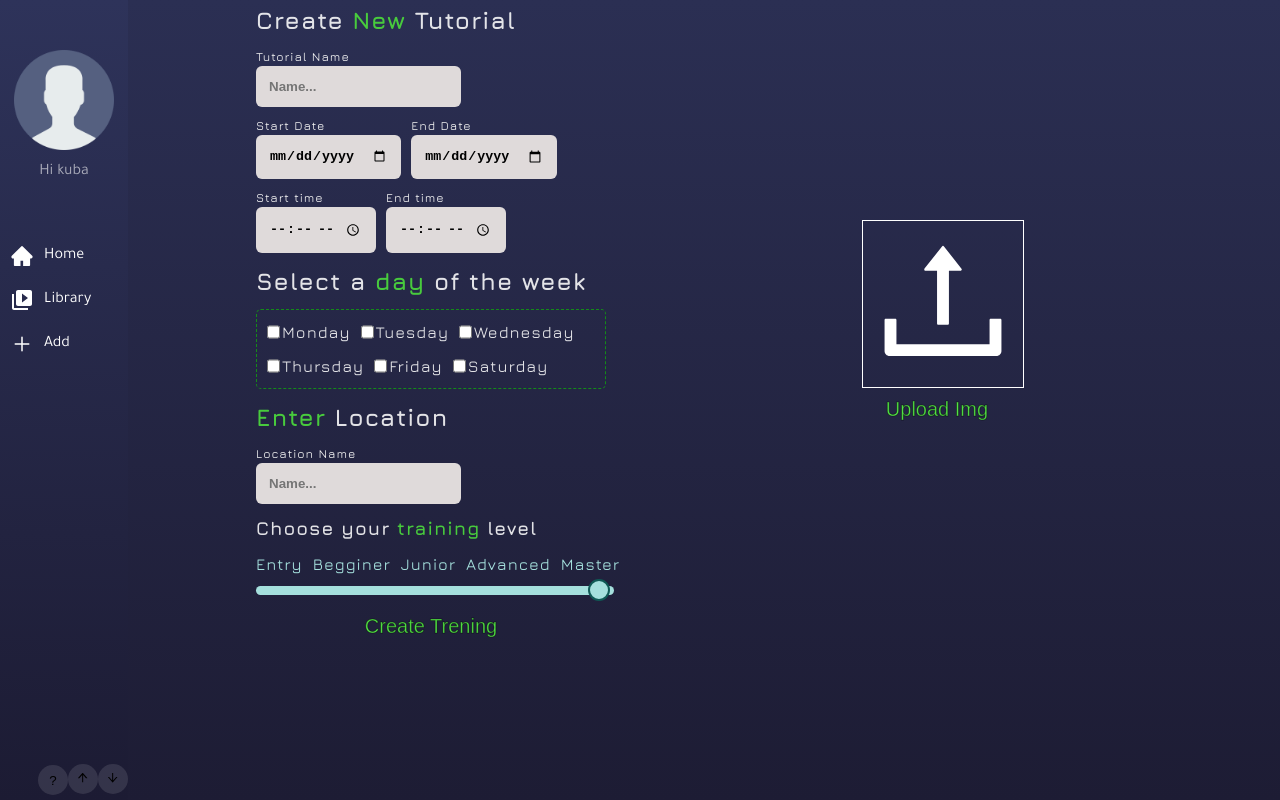
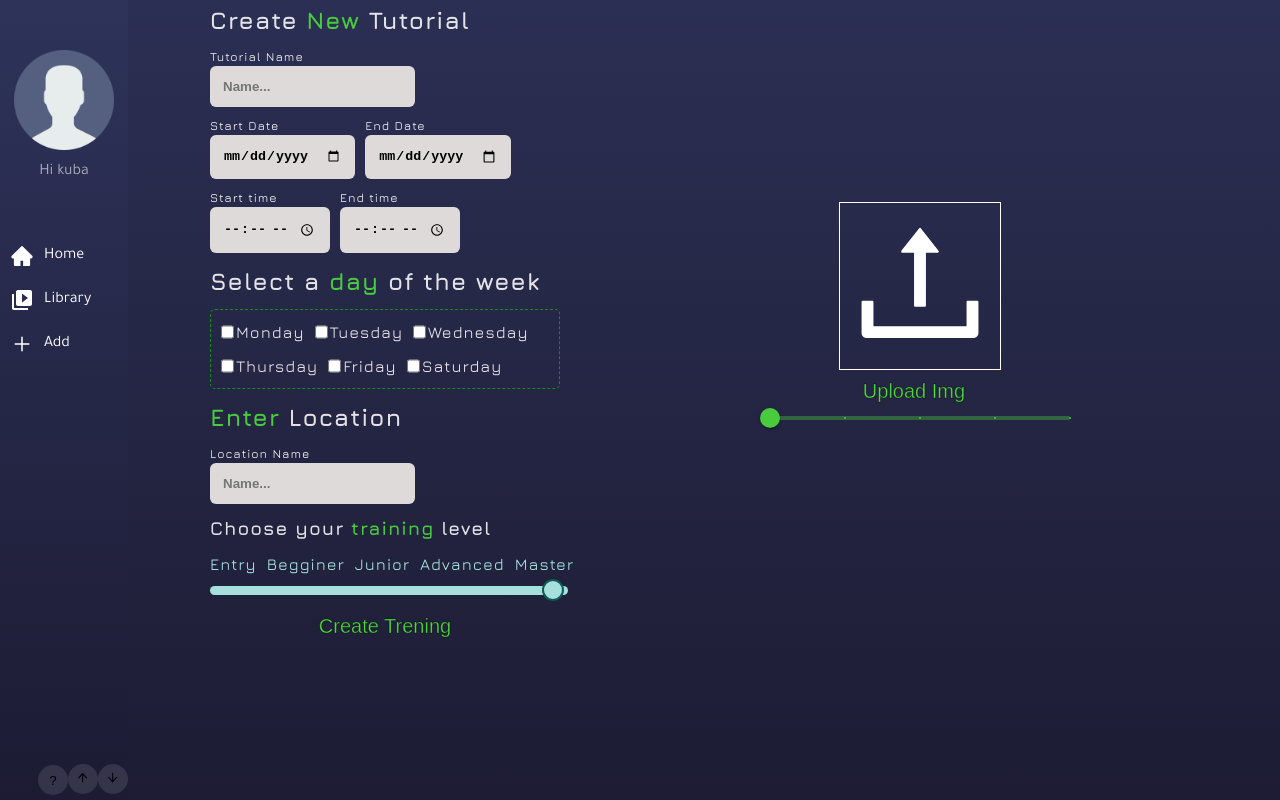
Before and after one commit to JackTheFullDev/tutorialApp, a React (Vite) app: page /add in a window 1280 px wide. Built offline with nearby package versions, Linux system fonts and the light colour scheme.

Commit message:
material-ui-inputRange-working

```diff
--- a/src/components/Add.css
+++ b/src/components/Add.css
@@ -162,9 +162,27 @@ input[type=range]::-moz-range-thumb {
     border-radius: 50%;
     border:2px solid #105955;
 }
+.css-14pt78w-MuiSlider-rail
+{
+background-color: #A5E0DD!important;
+opacity: 1!important;
+padding: 3px;
+}
+.css-1gv0vcd-MuiSlider-track
+{
+    color: #105955!important;
 
+    padding: 2px;
+}
+.css-frv3qg-MuiSlider-thumb
+{
+    background: #A5E0DD !important;
+}
 
-
+.css-6cwnna-MuiSlider-mark
+{
+ opacity: 1!important;
+}
 @media only screen  and (max-width:540px) {
     .add-section
     {
--- a/src/components/Add.jsx
+++ b/src/components/Add.jsx
@@ -1,8 +1,14 @@
 import { MdWidthFull } from "react-icons/md";
 import "./Add.css";
+import Box from "@mui/material/Box";
+import Slider from "@mui/material/Slider";
 
 import { AiOutlineUpload } from "react-icons/ai";
 export const Add = () => {
+  function valuetext(value) {
+    return `${value}°C`;
+  }
+
   const iconStyle = { color: "white", fontSize: "10em" };
   return (
     <section className="add-section">
@@ -44,7 +50,7 @@ export const Add = () => {
               <p>Monday</p>
             </div>
             <div className="checkboxes-inner-content-add-section">
-              <input  className="checkbox-input-add-section" type="checkbox" />
+              <input className="checkbox-input-add-section" type="checkbox" />
               <p>Tuesday</p>
             </div>
             <div className="checkboxes-inner-content-add-section">
@@ -87,9 +93,8 @@ export const Add = () => {
           <input type="range" min="0" max="4" step="1" />
         </div>
         <div className="create-trening-button-add-section">
-        <button className="add-section-button"> Create Trening</button>
+          <button className="add-section-button"> Create Trening</button>
         </div>
-
       </div>
       <div className="right-add-section">
         <div className="right-content-add-section">
@@ -98,6 +103,22 @@ export const Add = () => {
           </div>
           <button className="add-section-button">Upload Img</button>
         </div>
+        <Box sx={{
+           width: 300
+           }}
+           >
+          <Slider
+            aria-label="big steps"
+            defaultValue={0}
+            getAriaValueText={valuetext}
+            step={1}
+            marks
+            min={0}
+            max={4}
+            color="secondary"
+          />
+
+        </Box>
       </div>
     </section>
   );
```
Also changed, not shown: package.json (+6 -1 lines), 1 other file (tests, documents, lock files or other folders).
